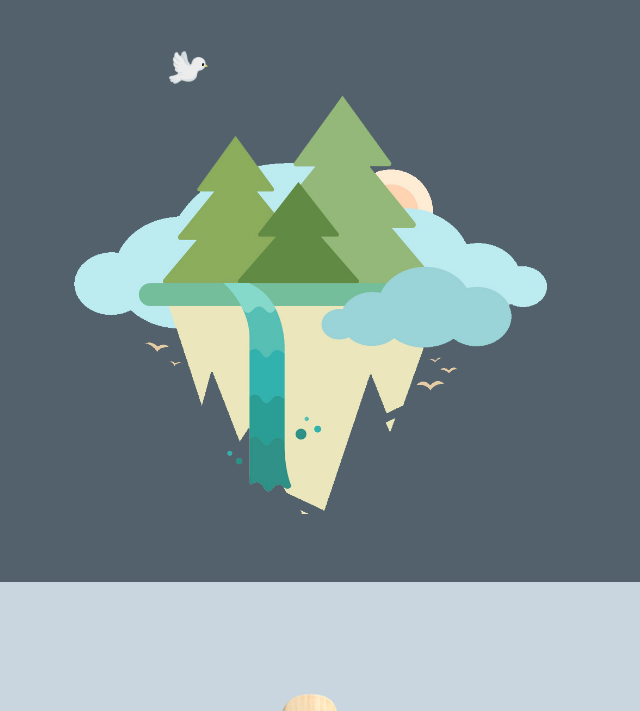
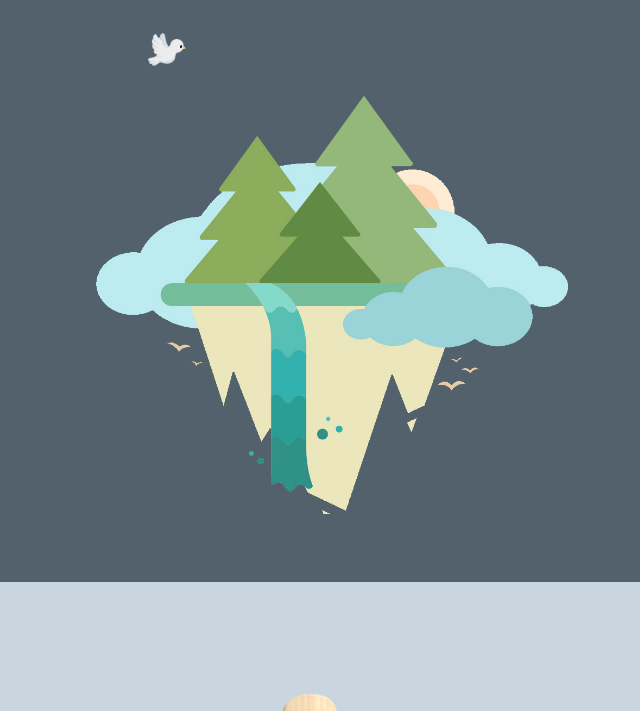
Before and after one commit to aayushbrahmbhatt/cv, a plain HTML site: page index.html in a window 1280 px wide. Shown: the part 389-1100 px from the top of the page, without its empty margins (330-970 px from the left). Drawn offline with Linux system fonts and the light colour scheme.

Commit message:
Bird issue solved

```diff
--- a/StyleSheet/styles.css
+++ b/StyleSheet/styles.css
@@ -26,9 +26,10 @@ body {
     font-family: 'Josefin Slab', serif;
 }
 .birdy {
-    position: absolute;
-    left:39%;
-    top : 55%;
+    position: relative;
+    margin : 0 auto 40% auto;
+    position: relative;
+    left : 10%;
 }
 .cloudy {
     position: relative;
```
